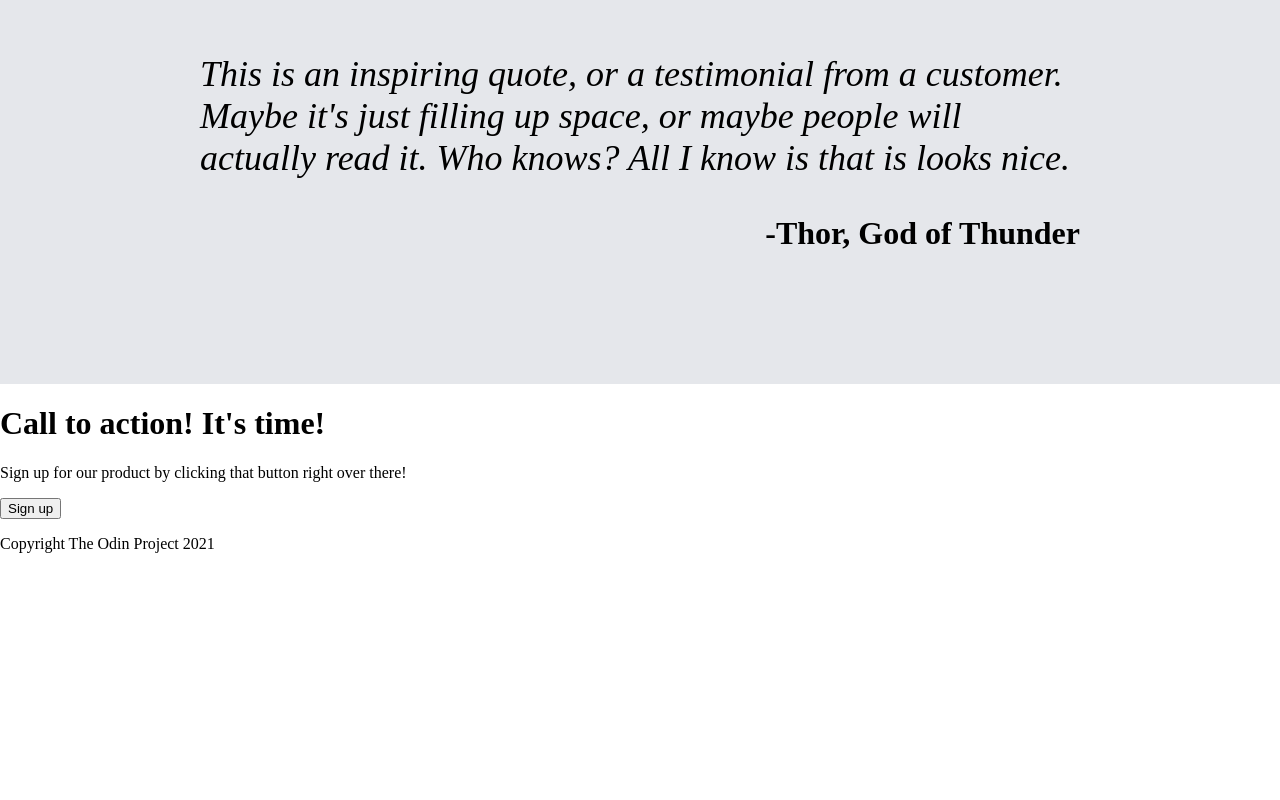
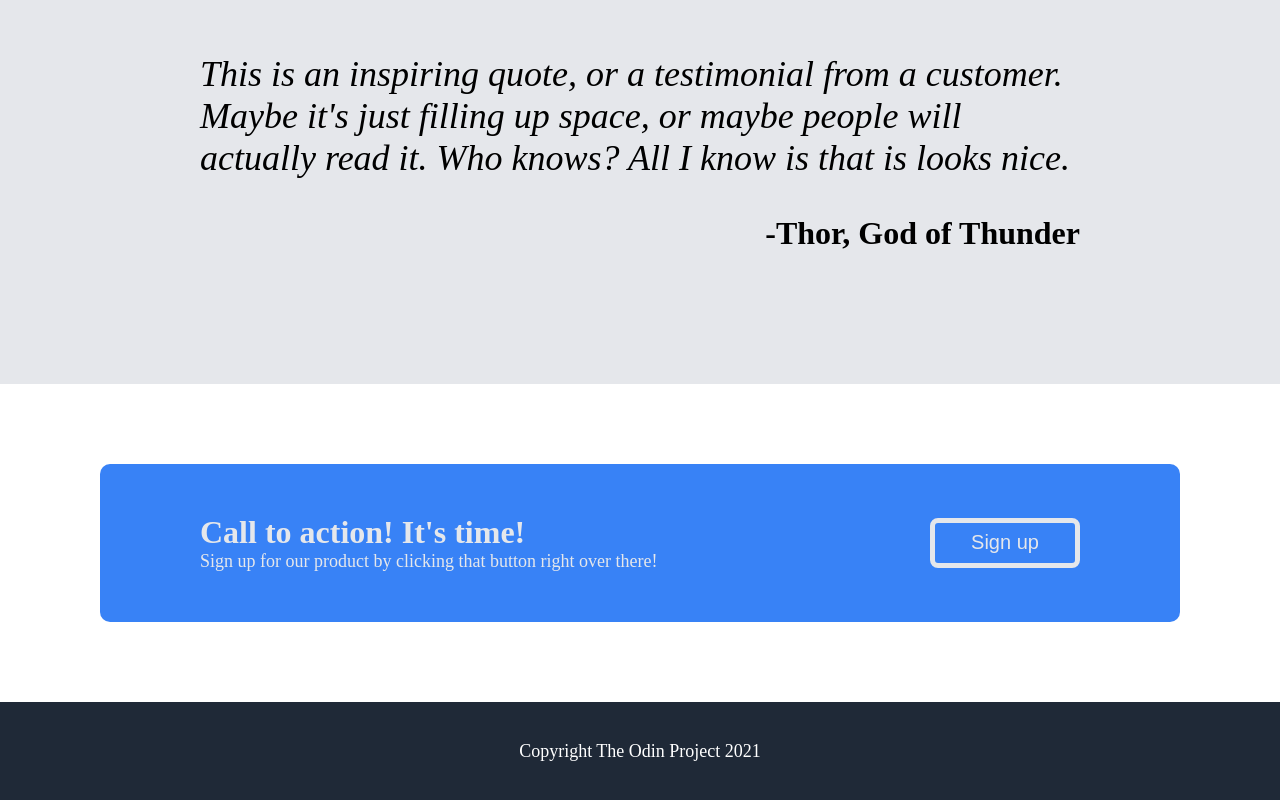
Before and after one commit to CrispyTelomeres/foundations-landing-page, a plain HTML site: page index.html in a window 1280 px wide. Shown: the part 1337-2137 px from the top of the page. Before the commit the page ends 1906 px from the top, so only its background shows below. Drawn offline with Linux system fonts and the light colour scheme.

Commit message:
Finished the page

```diff
--- a/index.html
+++ b/index.html
@@ -54,8 +54,10 @@
         </div>
 
         <div class="container-signup">
-            <h1>Call to action! It's time!</h1>
-            <p>Sign up for our product by clicking that button right over there!</p>
+            <div class="text">
+                <h1>Call to action! It's time!</h1>
+                <p>Sign up for our product by clicking that button right over there!</p>
+            </div>
             <button>Sign up</button>
         </div>
 
--- a/styles.css
+++ b/styles.css
@@ -140,3 +140,44 @@ a:hover {
     font-size: 32px;
 
 }
+
+.container-signup {
+    background-color: #3882f6;
+    display: flex;
+    color: #e5e7eb;
+    border-radius: 10px;
+    margin: 80px 100px;
+    padding: 50px 100px;
+    align-items: flex-start;
+    align-items: center;
+    justify-content: space-between;
+}
+
+.container-signup h1 {
+    margin: 0;
+}
+
+.container-signup p {
+    margin: 0;
+    font-size: 18px;
+}
+.container-signup button {
+    background-color: #3882f6;
+    color: #e5e7eb;
+    font-size: 20px;
+    border-radius: 8px;
+    height: 50px;
+    width: 150px;
+    border: 5px solid #e5e7eb;
+}
+
+.container-footer {
+    background-color: #1f2937;
+    color: white;
+    font-size: 18px;
+    display: flex;
+    justify-content: center;
+    align-items: center;
+    padding: 0;
+    height: 100px;
+}
```
